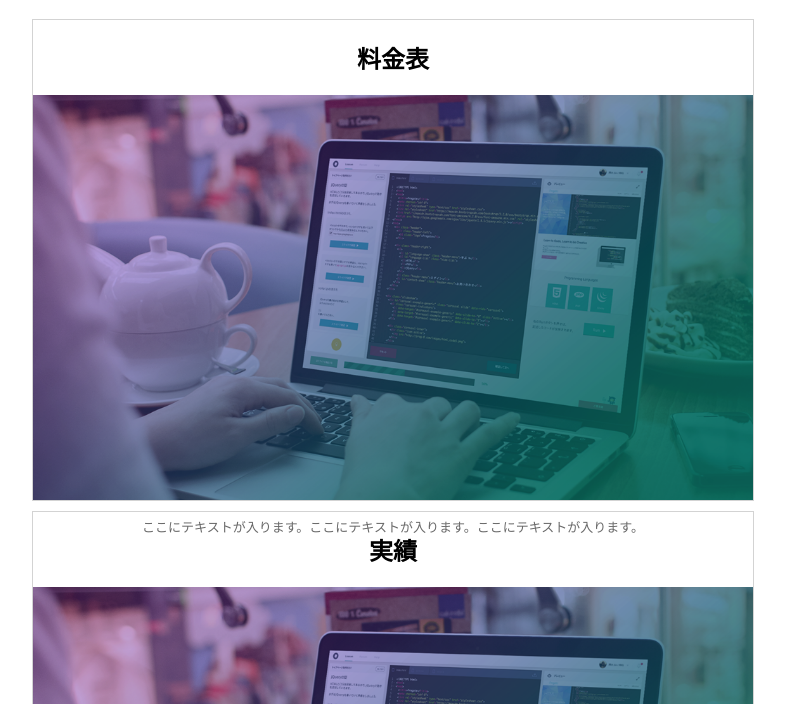
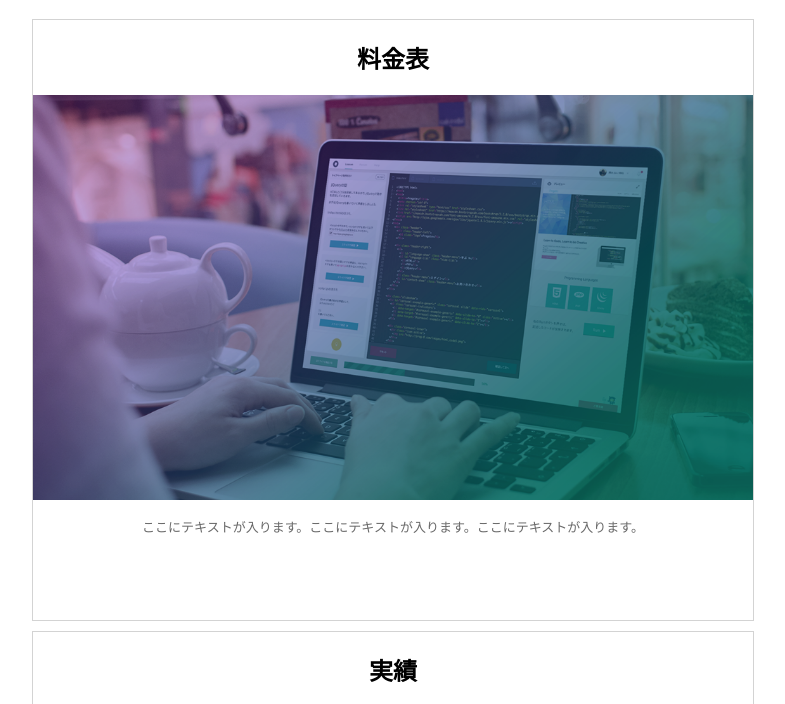
Before and after one commit to GyakuPan/prog-02, a plain HTML site: page index.html in a window 1280 px wide. Shown: the part 70-774 px from the top of the page, without its empty margins (247-1032 px from the left). Drawn offline with Linux system fonts and the light colour scheme.

Commit message:
Update style.css

```diff
--- a/style.css
+++ b/style.css
@@ -6,7 +6,7 @@
 
 .card {
   width: 720px;
-  height: 480px;
+  height: 600px;
   border: 1px solid lightgray;
 }
 
```
